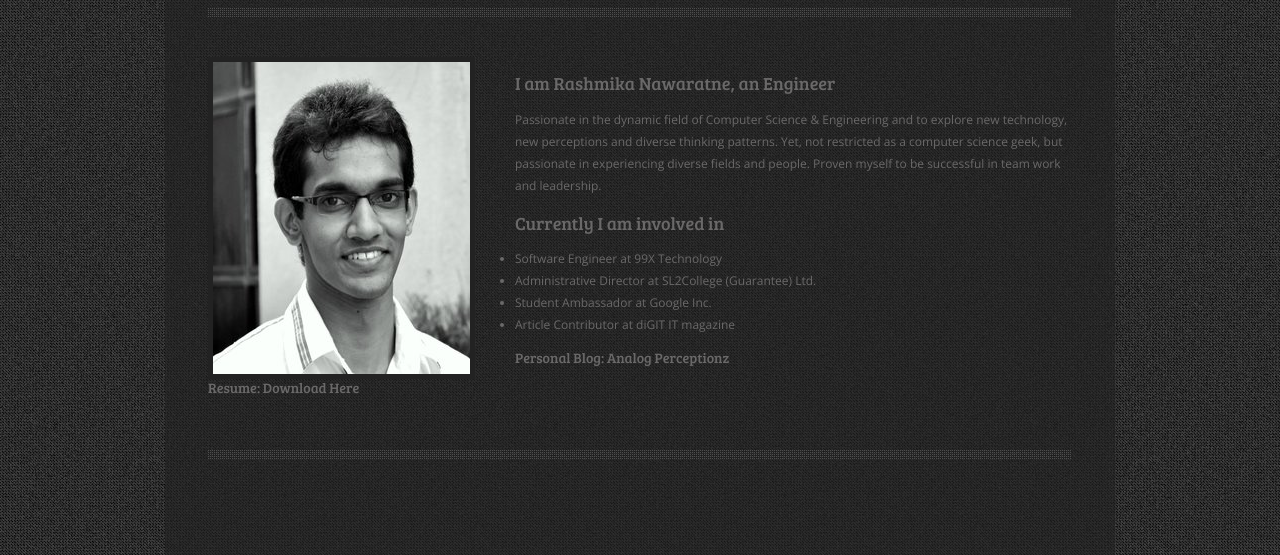
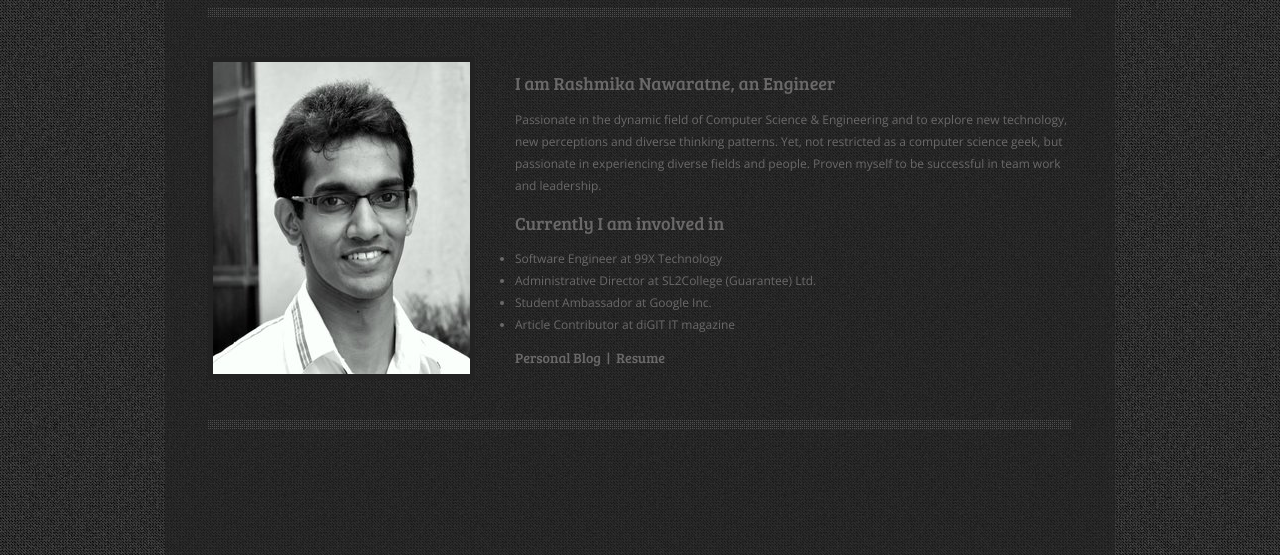
Before and after one commit to razmik/razmik.github.io, a plain HTML site: page index.htm in a window 1280 px wide. Shown: the part 245-800 px from the top of the page. Drawn offline with nearby package versions, Linux system fonts and the light colour scheme.

Commit message:
modify index.htm

```diff
--- a/index.htm
+++ b/index.htm
@@ -50,8 +50,11 @@
                 <li><a href="https://www.google.lk" target="_blank">Student Ambassador at Google Inc.</a></li>
                 <li><a href="http://digit.lk/author/rashmika_nawaratne/" target="_blank">Article Contributor at diGIT IT magazine</a></li>
             </ul>
-			<h3>Personal Blog: <a href="http://analogperceptionz.blogspot.com/" target="_blank">Analog Perceptionz</a></h3>
-			<h3>Resume: <a href="https://drive.google.com/file/d/0BxR1qM2L9yOuZjJxVkhzNlNmOUU/edit?usp=sharing" target="_blank">Download Here</a></h3>
+			<h3>
+			<a href="http://analogperceptionz.blogspot.com/" target="_blank">Personal Blog</a>
+			&nbsp;|&nbsp;
+			<a href="https://drive.google.com/file/d/0BxR1qM2L9yOuZjJxVkhzNlNmOUU/edit?usp=sharing" target="_blank">Resume</a>
+			</h3>
         </div>
     <div class="bottom-divider"></div>
     </div>
```
